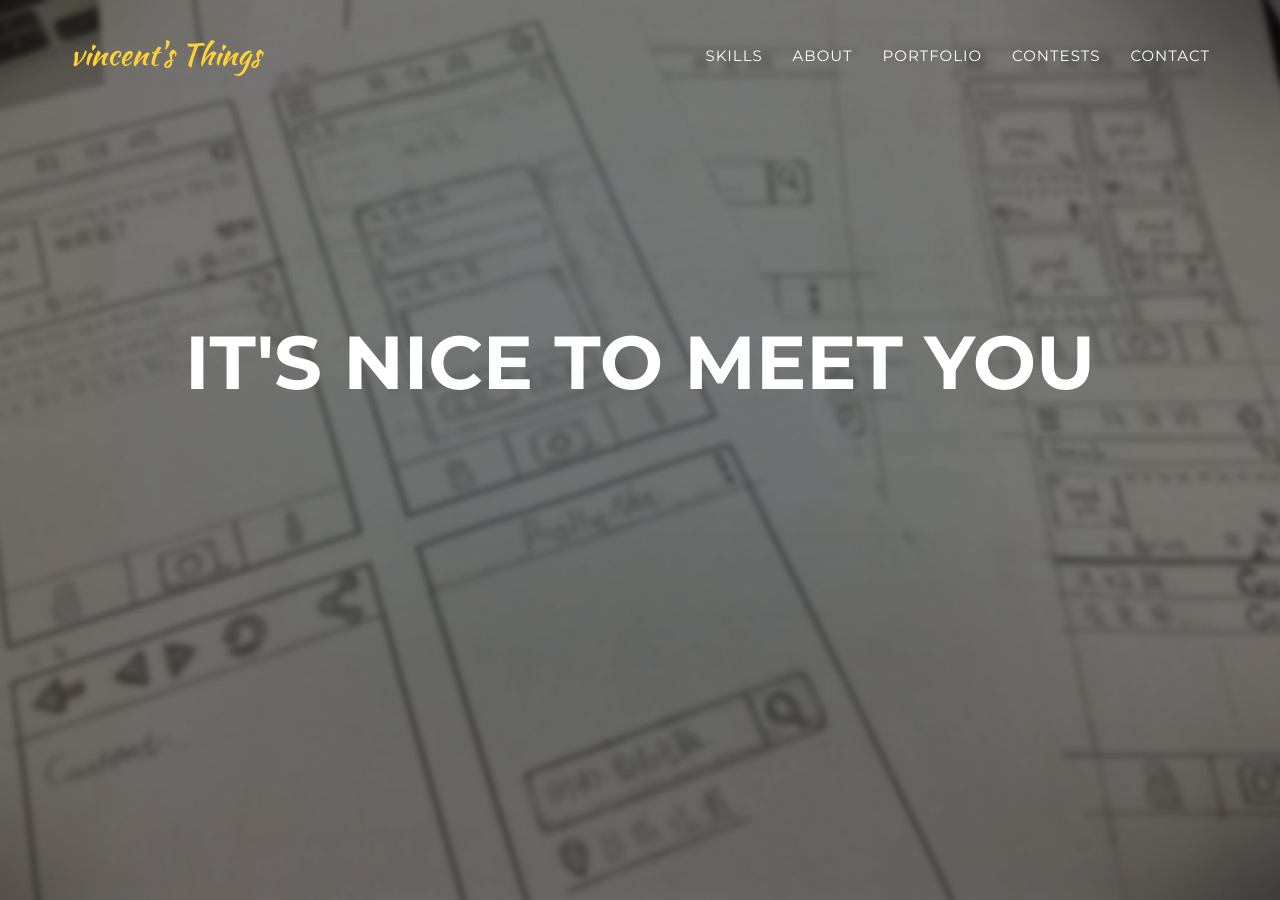
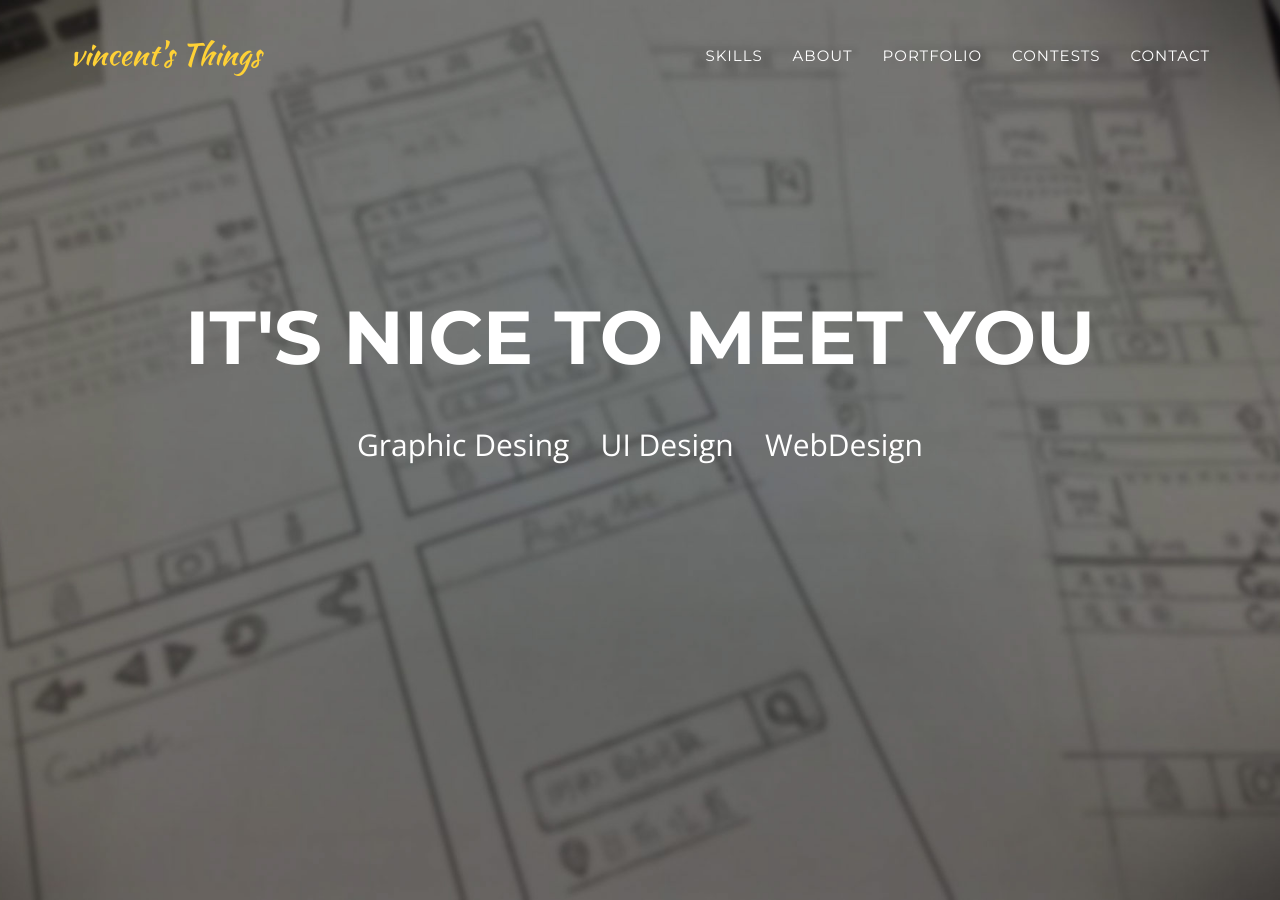
Before and after one commit to gnux123/gnux123.github.io, a Jekyll site: the page built from index.html, in a window 1280 px wide and 900 px high. Built offline with Jekyll 4.4.1, drawn with Linux system fonts in a browser that asks for light colours; some web fonts are replaced.

Commit message:
add info texts.

```diff
--- a/_includes/head.html
+++ b/_includes/head.html
@@ -14,6 +14,7 @@
     <link rel="stylesheet" href="{{ "/css/font-awesome/css/font-awesome.min.css" | prepend: site.baseurl }}">
     <link href="http://fonts.googleapis.com/css?family=Montserrat:400,700" rel="stylesheet" type="text/css">
     <link href='http://fonts.googleapis.com/css?family=Kaushan+Script' rel='stylesheet' type='text/css'>
+    <link href='http://fonts.googleapis.com/css?family=Open+Sans:400,300' rel='stylesheet' type='text/css'>
     <link href="http://fonts.googleapis.com/css?family=Lato:400,700,400italic,700italic" rel="stylesheet" type="text/css">
     <link href='http://fonts.googleapis.com/css?family=Droid+Serif:400,700,400italic,700italic' rel='stylesheet' type='text/css'>
     <link href='http://fonts.googleapis.com/css?family=Roboto+Slab:400,100,300,700' rel='stylesheet' type='text/css'>
--- a/_includes/header.html
+++ b/_includes/header.html
@@ -44,8 +44,9 @@
     <header>
         <div class="container">
             <div class="intro-text">
-                <div class="intro-lead-in"></div>
+
                 <div class="intro-heading">It's Nice To Meet You</div>
+                <div class="intro-lead-in">Graphic Desing&nbsp;&nbsp;&nbsp;&nbsp;UI Design&nbsp;&nbsp;&nbsp;&nbsp;WebDesign</div>
                 <!-- <a href="#services" class="page-scroll btn btn-xl">Tell Me More</a> -->
             </div>
         </div>
--- a/_sass/_agency.scss
+++ b/_sass/_agency.scss
@@ -273,29 +273,36 @@ header {
     -moz-background-size: cover;
     background-size: cover;
     -o-background-size: cover;
+
+    .intro-text {
+        padding-top: 100px;
+        padding-bottom: 50px;
+
+        & > .intro-heading,
+        & > .intro-lead-in {
+            margin-bottom: 25px;
+        }
+
+        & > .intro-heading {
+            text-transform: uppercase;
+            font-family: Montserrat,"Helvetica Neue",Helvetica,Arial,sans-serif;
+            font-size: 50px;
+            font-weight: 700;
+            line-height: 50px;
+        }
+
+        & > .intro-lead-in {
+            font-family: 'Open Sans',Helvetica,Arial,sans-serif;
+            font-size: 22px;
+            font-style: italic;
+            line-height: 22px;
+        }
+    }
+
 }
 
-header .intro-text {
-    padding-top: 100px;
-    padding-bottom: 50px;
-}
 
-header .intro-text .intro-lead-in {
-    margin-bottom: 25px;
-    font-family: "Droid Serif","Helvetica Neue",Helvetica,Arial,sans-serif;
-    font-size: 22px;
-    font-style: italic;
-    line-height: 22px;
-}
 
-header .intro-text .intro-heading {
-    margin-bottom: 25px;
-    text-transform: uppercase;
-    font-family: Montserrat,"Helvetica Neue",Helvetica,Arial,sans-serif;
-    font-size: 50px;
-    font-weight: 700;
-    line-height: 50px;
-}
 
 @media(min-width:768px) {
     header {
@@ -308,9 +315,10 @@ header .intro-text .intro-heading {
 
     header .intro-text .intro-lead-in {
         margin-bottom: 25px;
-        font-family: "Droid Serif","Helvetica Neue",Helvetica,Arial,sans-serif;
-        font-size: 40px;
-        font-style: italic;
+        font-family: 'Open Sans', sans-serif;
+        font-size: 30px;
+        font-weight: 300;
+        font-style:normal;
         line-height: 40px;
     }
 
```
